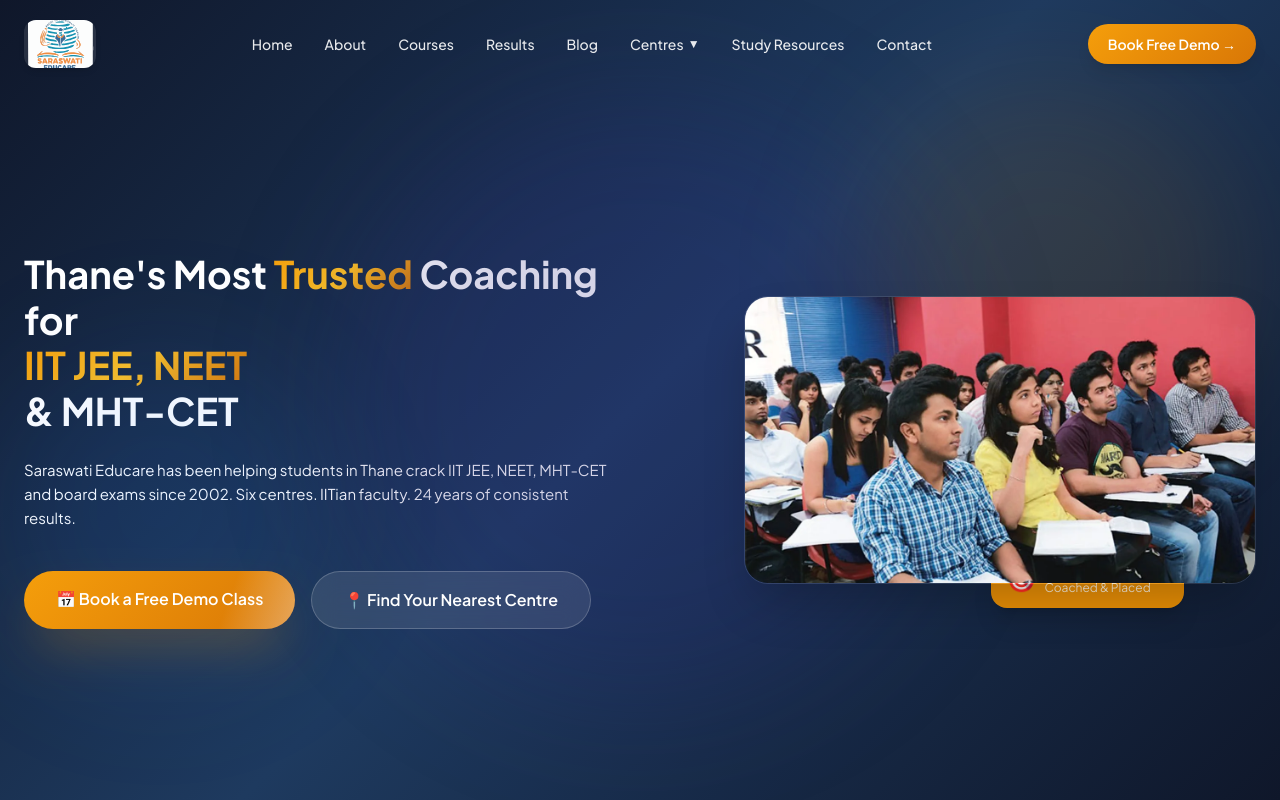
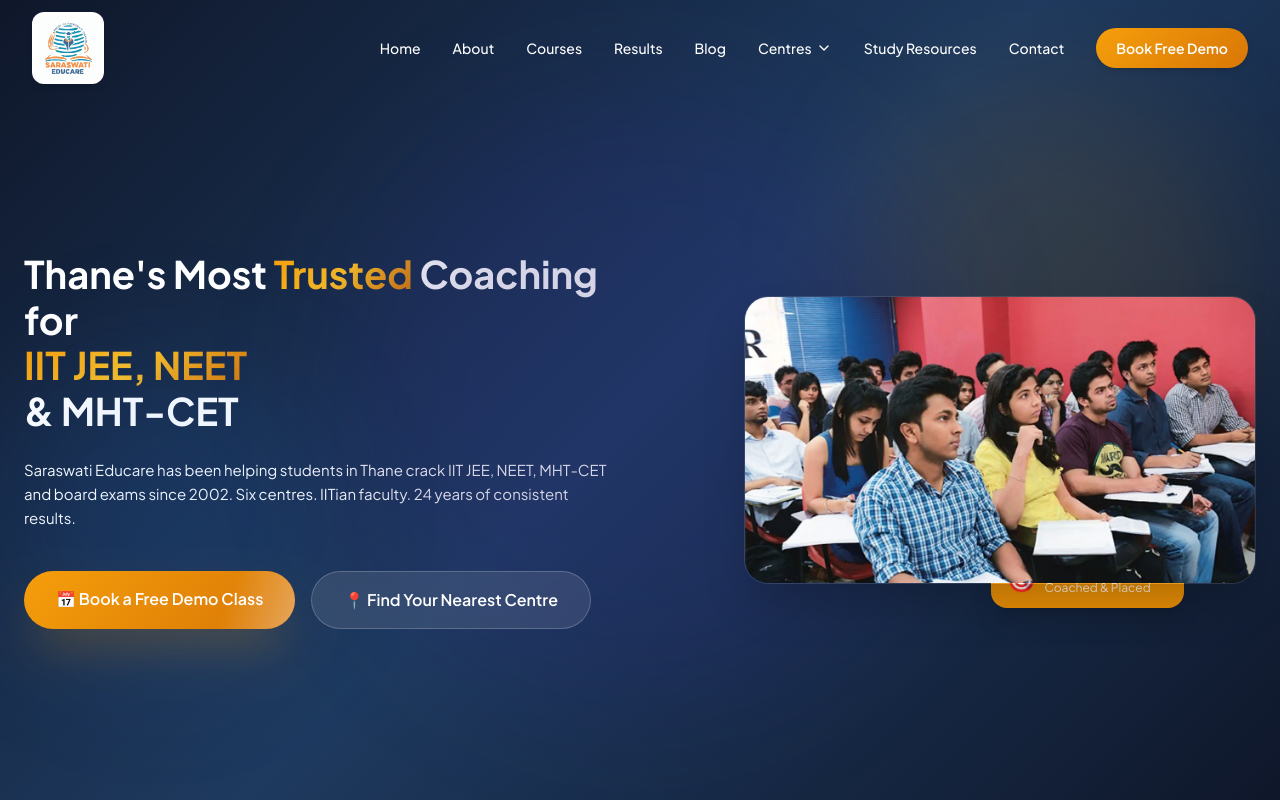
Before and after one commit to mumbaiops45/Saraswati, a Next.js app: page / in a window 1280 px wide. Shown: the top 800 px of the page. Built offline with nearby package versions, Linux system fonts and the light colour scheme.

Commit message:
increse logo

```diff
--- a/package.json
+++ b/package.json
@@ -11,6 +11,7 @@
   "dependencies": {
     "@headlessui/react": "^2.2.10",
     "@heroicons/react": "^2.2.0",
+    "lucide-react": "^1.16.0",
     "next": "16.2.6",
     "react": "19.2.4",
     "react-dom": "19.2.4"
--- a/src/app/component/Navbar.jsx
+++ b/src/app/component/Navbar.jsx
@@ -1,7 +1,200 @@
-"use client"
+// "use client"
+// import { useState, useEffect } from "react";
+
+// // const navLinks = [ "About", "Courses", "Results"," Blog" , "Centres",  "Contact"];
+
+// const navLinks = [
+//   { name: "Home", href: "/" },
+//   { name: "About", href: "/about" },
+//   { name: "Courses", href: "/courses" },
+//   { name: "Results", href: "/results" },
+//   { name: "Blog", href: "/blog" },
+
+//   {
+//     name: "Centres",
+//     dropdown: [
+//       {
+//         name: "Majiwada",
+//         href: "/centres/majiwada",
+//       },
+//       {
+//         name: "Highland Dhokali",
+//         href: "/centres/highland-dhokali",
+//       },
+//       {
+//         name: "Kapurbawdi",
+//         href: "/centres/kapurbawdi",
+//       },
+//       {
+//         name: "Lodha-amara",
+//         href: "/centres/lodha-amara",
+//       },
+//       {
+//         name: "Kasheli",
+//         href: "/centres/kasheli",
+//       },
+//       {
+//         name: "Gokul Nagar",
+//         href: "/centres/gokul-nagar",
+//       },
+//     ],
+//   },
+//   { name: "Study Resources ", href: "/students-hub" },
+//   { name: "Contact", href: "/contact" },
+// ];
+
+// export default function Navbar() {
+//   const [navScrolled, setNavScrolled] = useState(false);
+//   const [menuOpen, setMenuOpen] = useState(false);
+
+//   useEffect(() => {
+//     const handler = () => setNavScrolled(window.scrollY > 60);
+//     window.addEventListener("scroll", handler);
+//     return () => window.removeEventListener("scroll", handler);
+//   }, []);
+
+//   return (
+//     <>
+
+
+//       <nav
+//         className={`fixed top-0 w-full z-50 transition-all duration-500 ${navScrolled
+//           ? "bg-white/95 backdrop-blur-md shadow-lg py-3"
+//           : "bg-transparent py-5"
+//           }`}
+//       >
+//         <div className="max-w-7xl mx-auto px-6 flex items-center justify-between">
+//           <a
+//             href="/"
+//             className="flex items-center gap-3 group transition-all duration-300"
+//           >
+
+//             <div className="flex items-center justify-center w-20 h-20 md:w-22 md:h-22 rounded-xl overflow-hidden shadow-md bg-white/10 backdrop-blur">
+//               <img
+//                 src="/logo.svg"
+//                 alt="Saraswati Educare Logo"
+//                 className="w-full h-full object-cover"
+//               />
+//             </div>
+
+
+//           </a>
+
+//           <div
+//             className={`hidden md:flex items-center gap-8 text-sm font-medium transition-colors duration-300 ${navScrolled ? "text-gray-700" : "text-white/90"
+//               }`}
+//           >
+
+
+//             {navLinks.map((item) => (
+//               <div key={item.name} className="relative group">
+//                 {item.dropdown ? (
+//                   <>
+//                     <button className="hover:text-amber-500 transition-colors duration-200 flex items-center gap-1">
+//                       {item.name}
+//                       <span className="text-xs">▼</span>
+//                     </button>
+
+//                     <div className="absolute top-full left-0 mt-3 w-56 bg-white shadow-xl rounded-xl opacity-0 invisible group-hover:opacity-100 group-hover:visible transition-all duration-300 z-50 overflow-hidden">
+//                       {item.dropdown.map((subItem) => (
+//                         <a
+//                           key={subItem.name}
+//                           href={subItem.href}
+//                           className="block px-5 py-3 text-gray-700 hover:bg-amber-50 hover:text-amber-600 transition-colors"
+//                         >
+//                           {subItem.name}
+//                         </a>
+//                       ))}
+//                     </div>
+//                   </>
+//                 ) : (
+//                   <a
+//                     href={item.href}
+//                     className="hover:text-amber-500 transition-colors duration-200"
+//                   >
+//                     {item.name}
+//                   </a>
+//                 )}
+//               </div>
+//             ))}
+//           </div>
+
+//           <a
+//             href="#"
+//             className="hidden md:block shine-btn gold-gradient text-white text-sm font-semibold px-5 py-2.5 rounded-full shadow-lg hover:shadow-amber-300/40 transition-all duration-300"
+//           >
+//             Book Free Demo →
+//           </a>
+
+//           <button
+//             onClick={() => setMenuOpen(!menuOpen)}
+//             className={`md:hidden text-2xl transition-colors duration-300 ${navScrolled ? "text-gray-900" : "text-white"
+//               }`}
+//             aria-label="Toggle menu"
+//           >
+//             {menuOpen ? "✕" : "☰"}
+//           </button>
+//         </div>
+
+//         <div
+//           className={`md:hidden overflow-hidden transition-all duration-300 ${menuOpen ? "max-h-96 opacity-100" : "max-h-0 opacity-0"
+//             }`}
+//         >
+//           <div className="bg-white shadow-xl border-t border-gray-100 px-6 py-4 flex flex-col gap-4 text-gray-800 text-sm font-medium">
+
+//             {navLinks.map((item) => (
+//               <div key={item.name}>
+//                 {item.dropdown ? (
+//                   <div className="flex flex-col gap-2">
+//                     <div className="font-semibold text-amber-600">
+//                       {item.name}
+//                     </div>
+
+//                     <div className="ml-4 flex flex-col gap-2">
+//                       {item.dropdown.map((subItem) => (
+//                         <a
+//                           key={subItem.name}
+//                           href={subItem.href}
+//                           onClick={() => setMenuOpen(false)}
+//                           className="hover:text-amber-600 transition-colors"
+//                         >
+//                           {subItem.name}
+//                         </a>
+//                       ))}
+//                     </div>
+//                   </div>
+//                 ) : (
+//                   <a
+//                     href={item.href}
+//                     onClick={() => setMenuOpen(false)}
+//                     className="hover:text-amber-600 transition-colors"
+//                   >
+//                     {item.name}
+//                   </a>
+//                 )}
+//               </div>
+//             ))}
+//             <a
+//               href="#"
+//               className="gold-gradient text-white text-center py-3 rounded-full font-semibold mt-2"
+//             >
+//               Book Free Demo
+//             </a>
+//           </div>
+//         </div>
+//       </nav>
+//     </>
+//   );
+// }
+
+
+
+
+"use client";
+
 import { useState, useEffect } from "react";
-
-// const navLinks = [ "About", "Courses", "Results"," Blog" , "Centres",  "Contact"];
+import Link from "next/link";
+import { ChevronDown, Menu, X } from "lucide-react";
 
 const navLinks = [
   { name: "Home", href: "/" },
@@ -13,176 +206,196 @@
   {
     name: "Centres",
     dropdown: [
-      {
-        name: "Majiwada",
-        href: "/centres/majiwada",
-      },
-      {
-        name: "Highland Dhokali",
-        href: "/centres/highland-dhokali",
-      },
-      {
-        name: "Kapurbawdi",
-        href: "/centres/kapurbawdi",
-      },
-      {
-        name: "Lodha-amara",
-        href: "/centres/lodha-amara",
-      },
-      {
-        name: "Kasheli",
-        href: "/centres/kasheli",
-      },
-      {
-        name: "Gokul Nagar",
-        href: "/centres/gokul-nagar",
-      },
+      { name: "Majiwada", href: "/centres/majiwada" },
+      { name: "Highland Dhokali", href: "/centres/highland-dhokali" },
+      { name: "Kapurbawdi", href: "/centres/kapurbawdi" },
+      { name: "Lodha Amara", href: "/centres/lodha-amara" },
+      { name: "Kasheli", href: "/centres/kasheli" },
+      { name: "Gokul Nagar", href: "/centres/gokul-nagar" },
     ],
   },
-  { name: "Study Resources ", href: "/students-hub" },
+
+  { name: "Study Resources", href: "/students-hub" },
   { name: "Contact", href: "/contact" },
 ];
 
 export default function Navbar() {
   const [navScrolled, setNavScrolled] = useState(false);
   const [menuOpen, setMenuOpen] = useState(false);
+  const [openDropdown, setOpenDropdown] = useState(false);
 
   useEffect(() => {
-    const handler = () => setNavScrolled(window.scrollY > 60);
-    window.addEventListener("scroll", handler);
-    return () => window.removeEventListener("scroll", handler);
+    const handleScroll = () => {
+      setNavScrolled(window.scrollY > 50);
+    };
+
+    window.addEventListener("scroll", handleScroll);
+
+    return () => window.removeEventListener("scroll", handleScroll);
   }, []);
 
   return (
-    <>
-
-
     <nav
-        className={`fixed top-0 w-full z-50 transition-all duration-500 ${navScrolled
-          ? "bg-white/95 backdrop-blur-md shadow-lg py-3"
-          : "bg-transparent py-5"
+      className={`fixed top-0 left-0 w-full z-50 transition-all duration-300 ${
+        navScrolled
+          ? "bg-white/95 backdrop-blur-md shadow-lg py-2"
+          : "bg-transparent py-3"
       }`}
     >
-        <div className="max-w-7xl mx-auto px-6 flex items-center justify-between">
-          <a
-            href="/"
-            className="flex items-center gap-3 group transition-all duration-300"
-          >
+      <div className="max-w-7xl mx-auto px-4 sm:px-6 lg:px-8">
+        <div className="flex items-center justify-between">
 
-            <div className="flex items-center justify-center w-18 h-11 md:w-18 md:h-12 rounded-xl overflow-hidden shadow-md bg-white/10 backdrop-blur">
+          {/* LOGO */}
+          <Link href="/" className="flex items-center">
+            <div className="w-14 h-14 sm:w-16 sm:h-16 md:w-18 md:h-18 rounded-xl overflow-hidden bg-white shadow-md">
               <img
                 src="/logo.svg"
                 alt="Saraswati Educare Logo"
-                className="w-full h-full object-cover"
+                className="w-full h-full object-contain"
               />
             </div>
+          </Link>
 
-
-          </a>
-
+          {/* DESKTOP MENU */}
+          <div className="hidden lg:flex items-center gap-6 xl:gap-8">
+            {navLinks.map((item) => (
               <div
-            className={`hidden md:flex items-center gap-8 text-sm font-medium transition-colors duration-300 ${navScrolled ? "text-gray-700" : "text-white/90"
-              }`}
+                key={item.name}
+                className="relative group"
               >
-
-
-            {navLinks.map((item) => (
-              <div key={item.name} className="relative group">
                 {item.dropdown ? (
                   <>
-                    <button className="hover:text-amber-500 transition-colors duration-200 flex items-center gap-1">
+                    <button
+                      className={`flex items-center gap-1 text-sm font-medium transition ${
+                        navScrolled
+                          ? "text-gray-800"
+                          : "text-white"
+                      } hover:text-amber-500`}
+                    >
                       {item.name}
-                      <span className="text-xs">▼</span>
+                      <ChevronDown size={16} />
                     </button>
 
-                    <div className="absolute top-full left-0 mt-3 w-56 bg-white shadow-xl rounded-xl opacity-0 invisible group-hover:opacity-100 group-hover:visible transition-all duration-300 z-50 overflow-hidden">
+                    {/* DROPDOWN */}
+                    <div className="absolute left-0 top-full invisible opacity-0 group-hover:visible group-hover:opacity-100 transition-all duration-300 bg-white shadow-xl rounded-xl mt-3 w-60 overflow-hidden">
                       {item.dropdown.map((subItem) => (
-                        <a
+                        <Link
                           key={subItem.name}
                           href={subItem.href}
-                          className="block px-5 py-3 text-gray-700 hover:bg-amber-50 hover:text-amber-600 transition-colors"
+                          className="block px-5 py-3 text-sm text-gray-700 hover:bg-amber-50 hover:text-amber-600 transition"
                         >
                           {subItem.name}
-                        </a>
+                        </Link>
                       ))}
                     </div>
                   </>
                 ) : (
-                  <a
+                  <Link
                     href={item.href}
-                    className="hover:text-amber-500 transition-colors duration-200"
+                    className={`text-sm font-medium transition ${
+                      navScrolled
+                        ? "text-gray-800"
+                        : "text-white"
+                    } hover:text-amber-500`}
                   >
                     {item.name}
-                  </a>
+                  </Link>
                 )}
               </div>
             ))}
+
+            {/* CTA BUTTON */}
+            <Link
+              href="/contact"
+              className="gold-gradient text-white px-5 py-2.5 rounded-full text-sm font-semibold shadow-md hover:scale-105 transition-transform"
+            >
+              Book Free Demo
+            </Link>
           </div>
 
-          <a
-            href="#"
-            className="hidden md:block shine-btn gold-gradient text-white text-sm font-semibold px-5 py-2.5 rounded-full shadow-lg hover:shadow-amber-300/40 transition-all duration-300"
-          >
-            Book Free Demo →
-          </a>
-
+          {/* MOBILE MENU BUTTON */}
           <button
             onClick={() => setMenuOpen(!menuOpen)}
-            className={`md:hidden text-2xl transition-colors duration-300 ${navScrolled ? "text-gray-900" : "text-white"
+            className={`lg:hidden transition ${
+              navScrolled ? "text-black" : "text-white"
             }`}
-            aria-label="Toggle menu"
+            aria-label="Toggle Menu"
           >
-            {menuOpen ? "✕" : "☰"}
+            {menuOpen ? <X size={28} /> : <Menu size={28} />}
           </button>
         </div>
+      </div>
 
+      {/* MOBILE MENU */}
       <div
-          className={`md:hidden overflow-hidden transition-all duration-300 ${menuOpen ? "max-h-96 opacity-100" : "max-h-0 opacity-0"
+        className={`lg:hidden overflow-hidden transition-all duration-300 ${
+          menuOpen
+            ? "max-h-screen opacity-100"
+            : "max-h-0 opacity-0"
         }`}
       >
-          <div className="bg-white shadow-xl border-t border-gray-100 px-6 py-4 flex flex-col gap-4 text-gray-800 text-sm font-medium">
+        <div className="bg-white border-t shadow-lg px-5 py-5 space-y-4">
 
           {navLinks.map((item) => (
             <div key={item.name}>
               {item.dropdown ? (
-                  <div className="flex flex-col gap-2">
-                    <div className="font-semibold text-amber-600">
+                <div>
+                  <button
+                    onClick={() =>
+                      setOpenDropdown(!openDropdown)
+                    }
+                    className="flex items-center justify-between w-full text-left font-semibold text-gray-800"
+                  >
                     {item.name}
-                    </div>
+                    <ChevronDown
+                      size={18}
+                      className={`transition-transform ${
+                        openDropdown ? "rotate-180" : ""
+                      }`}
+                    />
+                  </button>
 
-                    <div className="ml-4 flex flex-col gap-2">
+                  <div
+                    className={`overflow-hidden transition-all duration-300 ${
+                      openDropdown
+                        ? "max-h-96 mt-3"
+                        : "max-h-0"
+                    }`}
+                  >
+                    <div className="ml-4 flex flex-col gap-3">
                       {item.dropdown.map((subItem) => (
-                        <a
+                        <Link
                           key={subItem.name}
                           href={subItem.href}
                           onClick={() => setMenuOpen(false)}
-                          className="hover:text-amber-600 transition-colors"
+                          className="text-gray-600 hover:text-amber-600"
                         >
                           {subItem.name}
-                        </a>
+                        </Link>
                       ))}
                     </div>
                   </div>
+                </div>
               ) : (
-                  <a
+                <Link
                   href={item.href}
                   onClick={() => setMenuOpen(false)}
-                    className="hover:text-amber-600 transition-colors"
+                  className="block text-gray-800 hover:text-amber-600 font-medium"
                 >
                   {item.name}
-                  </a>
+                </Link>
               )}
             </div>
           ))}
-            <a
-              href="#"
-              className="gold-gradient text-white text-center py-3 rounded-full font-semibold mt-2"
+
+          <Link
+            href="/contact"
+            className="block text-center bg-amber-500 text-white py-3 rounded-full font-semibold mt-4"
           >
             Book Free Demo
-            </a>
+          </Link>
         </div>
       </div>
     </nav>
-    </>
   );
 }
```
Also changed, not shown: 1 other file (tests, documents, lock files or other folders). Lines whose indentation alone changed are shown as unchanged.
